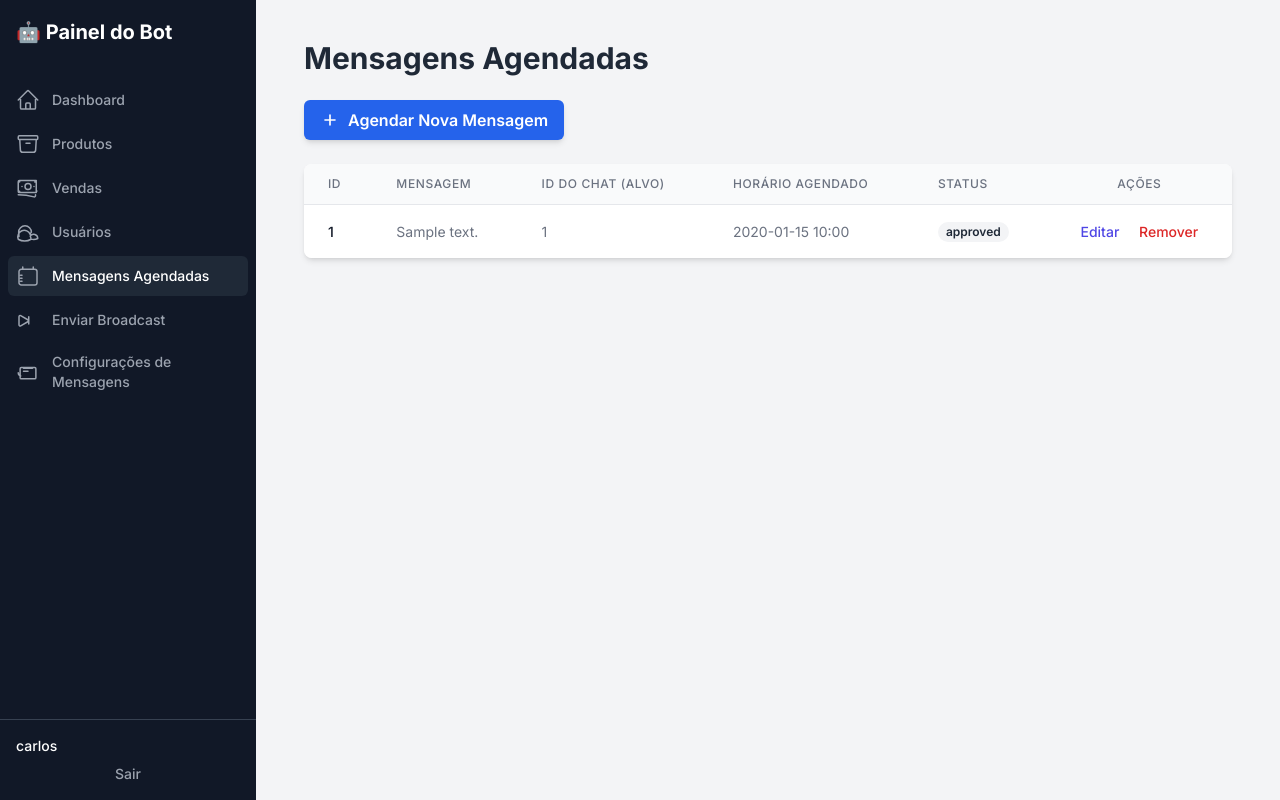
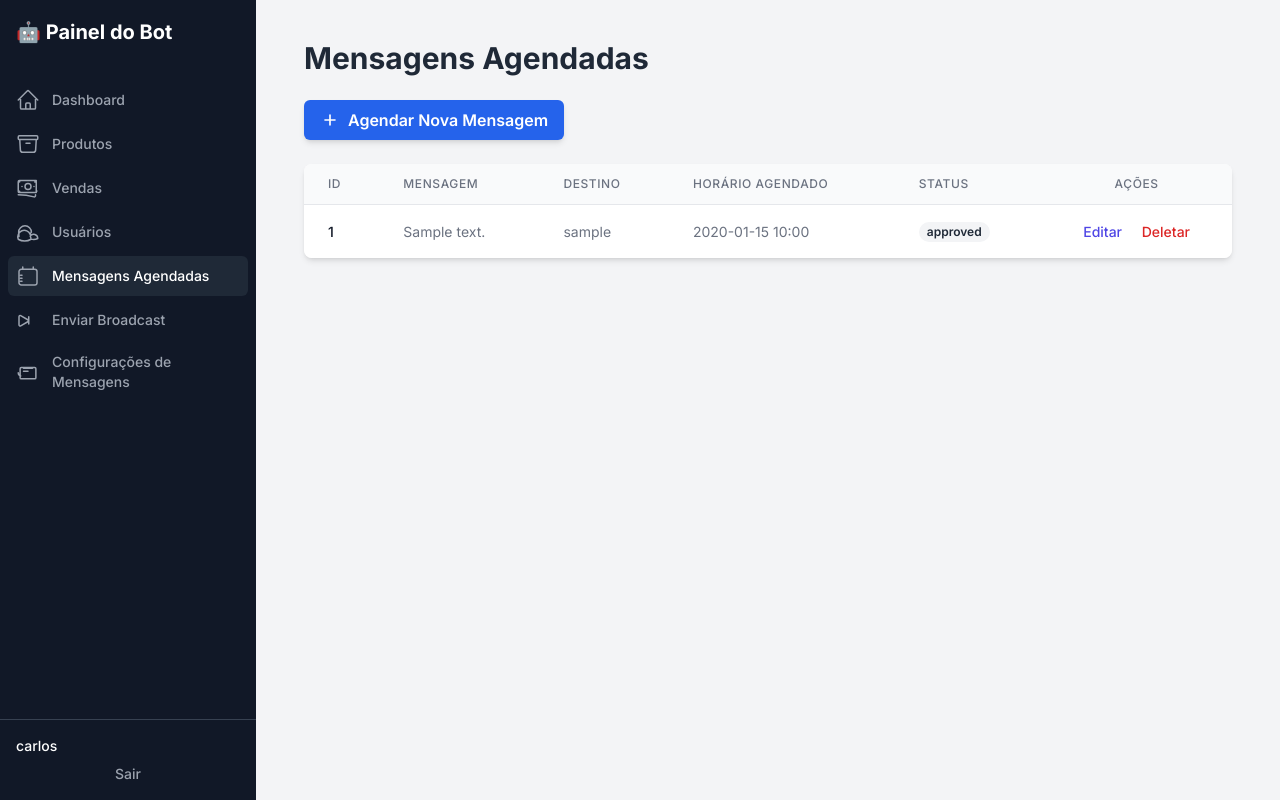
Before and after one commit to furaohost/Bot-TelegramSV, a Flask app: page /scheduled_messages in a window 1280 px wide. Run offline with Flask 3, Linux system fonts and the light colour scheme; a user stored in the database is signed in; tables that the repository leaves empty hold one stand-in row (values such as "Sample post"); a database or web service that is not in the repository returns one stand-in record (values such as "Sample title"); parts of the project's set-up code (start-up, migrations or seed data) failed here and were passed over; some libraries are stand-ins or nearby versions.

Commit message:
Ajuste templat Scheduled message
Ajuste erro et_chat _if msg target

```diff
--- a/web/templates/scheduled_messages.html
+++ b/web/templates/scheduled_messages.html
@@ -32,7 +32,7 @@
                 <tr>
                     <th scope="col" class="px-6 py-3 text-left text-xs font-medium text-gray-500 uppercase tracking-wider">ID</th>
                     <th scope="col" class="px-6 py-3 text-left text-xs font-medium text-gray-500 uppercase tracking-wider">Mensagem</th>
-                    <th scope="col" class="px-6 py-3 text-left text-xs font-medium text-gray-500 uppercase tracking-wider">ID do Chat (Alvo)</th>
+                    <th scope="col" class="px-6 py-3 text-left text-xs font-medium text-gray-500 uppercase tracking-wider">Destino</th>
                     <th scope="col" class="px-6 py-3 text-left text-xs font-medium text-gray-500 uppercase tracking-wider">Horário Agendado</th>
                     <th scope="col" class="px-6 py-3 text-left text-xs font-medium text-gray-500 uppercase tracking-wider">Status</th>
                     <th scope="col" class="px-6 py-3 text-center text-xs font-medium text-gray-500 uppercase tracking-wider">Ações</th>
@@ -43,7 +43,7 @@
                 <tr>
                     <td class="px-6 py-4 whitespace-nowrap text-sm font-medium text-gray-900">{{ msg.id }}</td>
                     <td class="px-6 py-4 whitespace-nowrap text-sm text-gray-500 max-w-xs overflow-hidden truncate" title="{{ msg.message_text }}">{{ msg.message_text }}</td>
-                    <td class="px-6 py-4 whitespace-nowrap text-sm text-gray-500">{{ msg.target_chat_id if msg.target_chat_id else 'Todos os usuários' }}</td>
+                    <td class="px-6 py-4 whitespace-nowrap text-sm text-gray-500">{{ msg.target_username if msg.target_username else 'Todos os usuários' }}</td>
                     <td class="px-6 py-4 whitespace-nowrap text-sm text-gray-500">{{ msg.schedule_time.strftime('%Y-%m-%d %H:%M') }}</td>
                     <td class="px-6 py-4 whitespace-nowrap text-sm">
                         <span class="px-2 inline-flex text-xs leading-5 font-semibold rounded-full
@@ -55,8 +55,10 @@
                         </span>
                     </td>
                     <td class="px-6 py-4 whitespace-nowrap text-center text-sm font-medium">
-                        <a href="{{ url_for('edit_scheduled_message', id=msg.id) }}" class="text-indigo-600 hover:text-indigo-900 mr-4">Editar</a>
-                        <a href="{{ url_for('remove_scheduled_message', id=msg.id) }}" class="text-red-600 hover:text-red-900" onclick="return confirm('Tem certeza que deseja remover esta mensagem agendada?');">Remover</a>
+                        <a href="{{ url_for('edit_scheduled_message', message_id=msg.id) }}" class="text-indigo-600 hover:text-indigo-900 mr-4">Editar</a>
+                        <form action="{{ url_for('delete_scheduled_message', message_id=msg.id) }}" method="POST" class="inline-block" onsubmit="return confirm('Tem certeza que deseja deletar esta mensagem agendada?');">
+                            <button type="submit" class="text-red-600 hover:text-red-900">Deletar</button>
+                        </form>
                     </td>
                 </tr>
                 {% endfor %}
```
